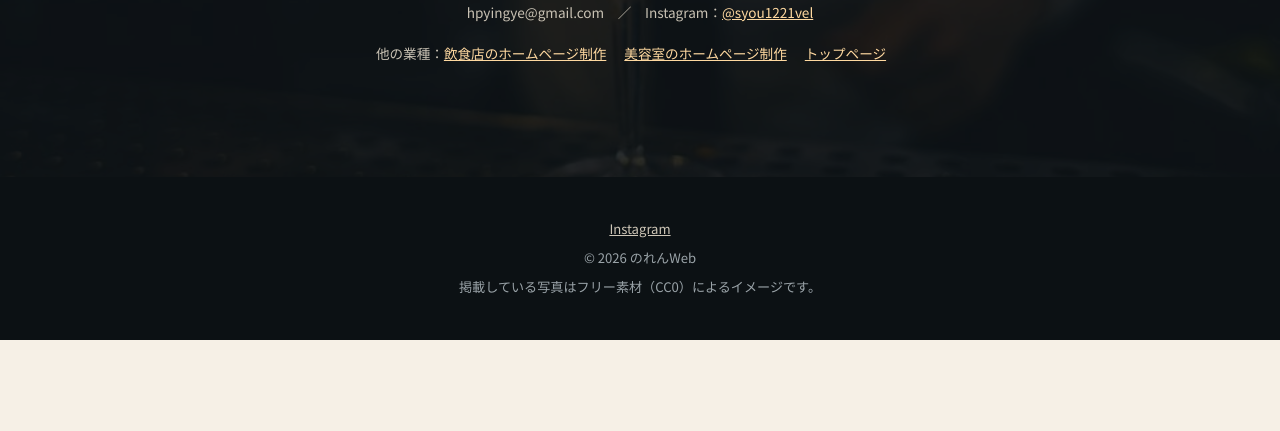
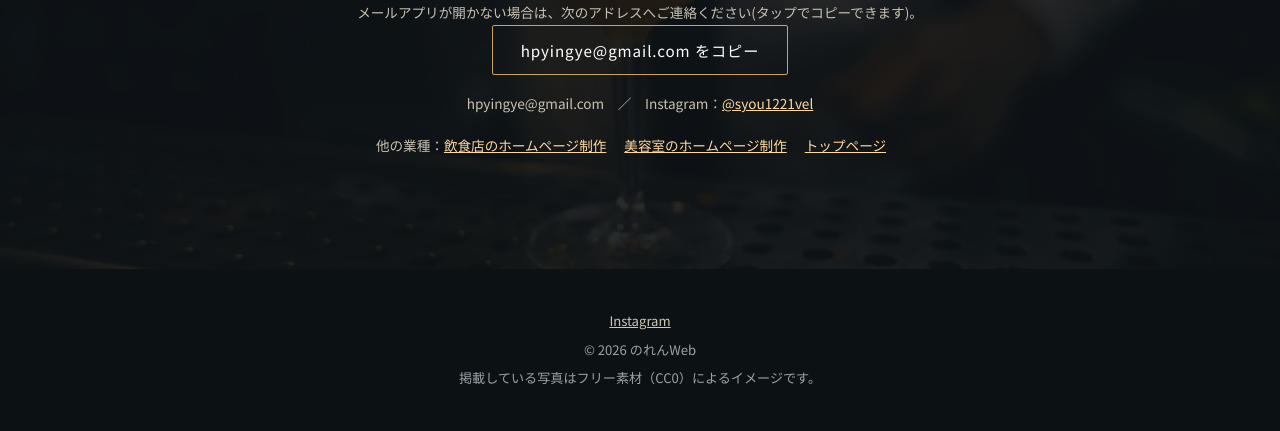
Before and after one commit to HPkakuyasusakusei/noren-web, a plain HTML site: page trimming/index.html in a window 1280 px wide. Shown: the part 4372-4803 px from the top of the page. Before the commit the page ends 4712 px from the top, so only its background shows below. Drawn offline with Linux system fonts and the light colour scheme.

Commit message:
Update sample sites

```diff
--- a/trimming/index.html
+++ b/trimming/index.html
@@ -117,6 +117,7 @@
     <h2 style="margin-bottom:14px">まずはお気軽にご相談ください</h2>
     <p class="lead" style="margin:0 auto">トリミングサロンのホームページ制作について、メールでご相談いただけます。<br>お店の写真を数枚添付いただくと、ご提案がスムーズです。</p>
     <div class="actions"><a class="btn" href="https://mail.google.com/mail/?view=cm&fs=1&to=hpyingye@gmail.com&su=%E3%80%90%E5%88%B6%E4%BD%9C%E3%81%AE%E3%81%94%E7%9B%B8%E8%AB%87%E3%80%91%E3%83%88%E3%83%AA%E3%83%9F%E3%83%B3%E3%82%B0%E3%82%B5%E3%83%AD%E3%83%B3%E3%81%AE%E3%83%9B%E3%83%BC%E3%83%A0%E3%83%9A%E3%83%BC%E3%82%B8%E5%88%B6%E4%BD%9C%E3%81%AB%E3%81%A4%E3%81%84%E3%81%A6" target="_blank" rel="noopener">メールで相談する</a><a class="btn btn-icon btn-ig" href="https://www.instagram.com/syou1221vel/?hl=ja" target="_blank" rel="noopener" aria-label="Instagram" title="Instagram"><svg viewBox="0 0 24 24" width="26" height="26" fill="none" stroke="#fff" stroke-width="2" stroke-linecap="round" stroke-linejoin="round" aria-hidden="true"><rect x="3" y="3" width="18" height="18" rx="5"/><circle cx="12" cy="12" r="4"/><circle cx="17.5" cy="6.5" r="1" fill="#fff" stroke="none"/></svg></a></div>
+    <p class="note" style="margin-top:16px">メールアプリが開かない場合は、次のアドレスへご連絡ください(タップでコピーできます)。<br><button type="button" id="copyAddr" class="btn-copy">hpyingye@gmail.com をコピー</button> <span id="copyAddrMsg" role="status" aria-live="polite"></span></p>
     <p class="note" style="margin-top:16px">hpyingye@gmail.com　／　Instagram：<a href="https://www.instagram.com/syou1221vel/?hl=ja" target="_blank" rel="noopener">@syou1221vel</a></p>
     <p class="pg-links note" style="margin-top:16px">他の業種：<a href="/restaurant/">飲食店のホームページ制作</a><a href="/salon/">美容室のホームページ制作</a><a href="/">トップページ</a></p>
   </div>
@@ -128,5 +129,6 @@
   <p>掲載している写真はフリー素材（CC0）によるイメージです。</p>
 </div></footer>
 <script>(function(){if(!/iPhone|iPad|iPod|Android|Mobile/i.test(navigator.userAgent))return;document.querySelectorAll('a[href^="https://mail.google.com/mail/"]').forEach(function(a){try{var u=new URL(a.href),p=u.searchParams,m="mailto:"+(p.get("to")||"")+"?subject="+encodeURIComponent(p.get("su")||"")+"&body="+encodeURIComponent(p.get("body")||"");a.href=m;a.removeAttribute("target");a.removeAttribute("rel")}catch(e){}})})();</script>
+<script>(function(){var b=document.getElementById("copyAddr");if(!b)return;b.addEventListener("click",function(){var m=document.getElementById("copyAddrMsg"),a="hpyingye@gmail.com";function ok(){m.textContent="コピーしました"}function ng(){m.textContent="コピーできませんでした。アドレスを長押しでコピーしてください"}if(navigator.clipboard&&navigator.clipboard.writeText){navigator.clipboard.writeText(a).then(ok,ng)}else{try{var t=document.createElement("textarea");t.value=a;document.body.appendChild(t);t.select();document.execCommand("copy");document.body.removeChild(t);ok()}catch(e){ng()}}})})();</script>
 </body>
 </html>
```
